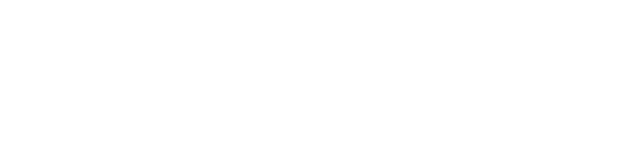
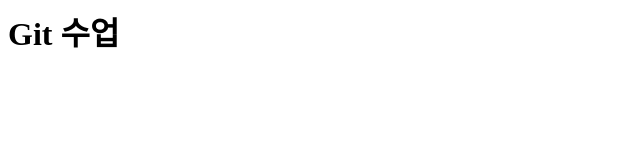
Before and after one commit to whoansoo/git_test, a plain HTML site: page index1.html in a window 1280 px wide. Shown: the whole page, without its empty margins (0-640 px from the left). Drawn offline with Linux system fonts and the light colour scheme.

Commit message:
수정사항

```diff
--- a/index1.html
+++ b/index1.html
@@ -1,3 +1,7 @@
 <html>
-	<body></body>
+	<body>
+		<header>
+			<h1>Git 수업</h1>
+		</header>
+	</body>
 <html>
```
Also changed, not shown: 1 other file.
